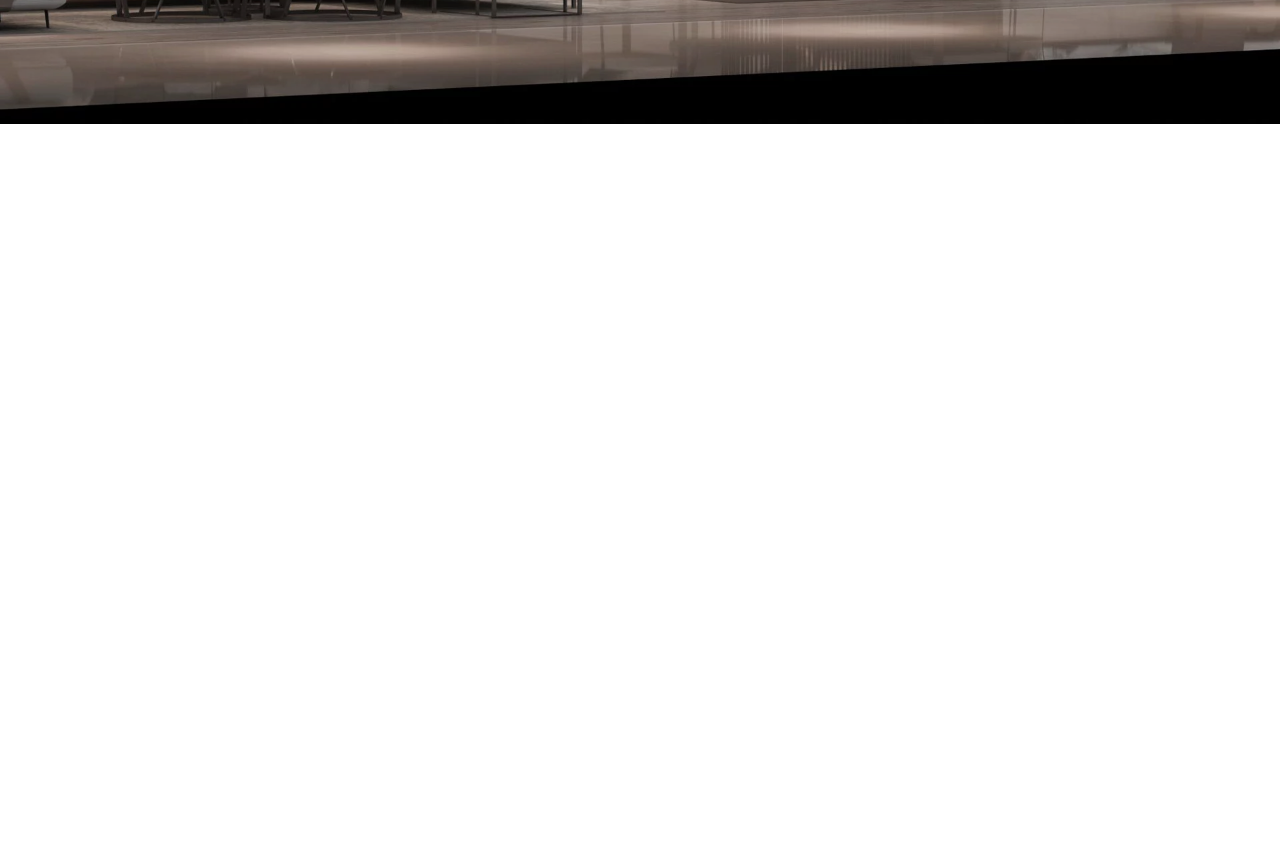
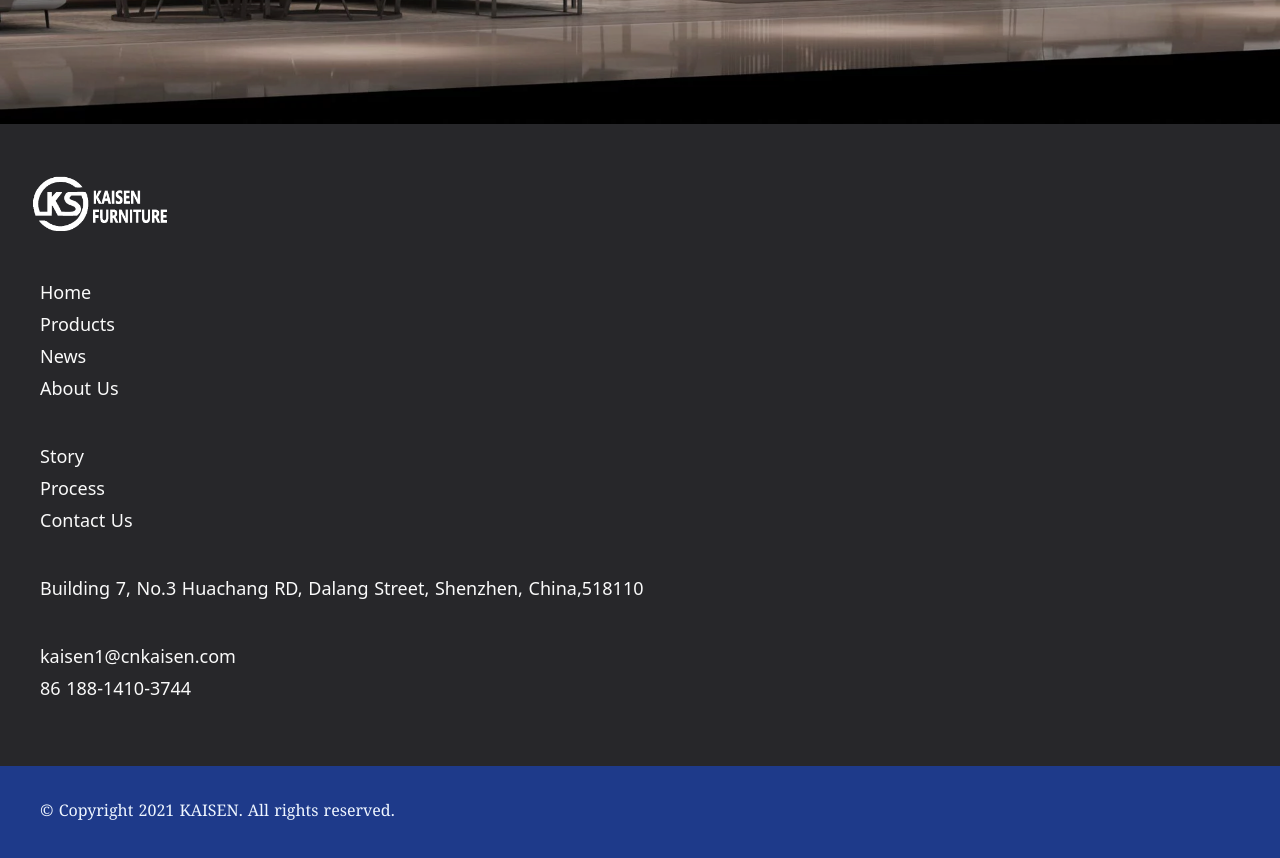
Before and after one commit to JoJoBiscuit/JoJoBiscuit, a Nuxt app: page / in a window 1280 px wide. Shown: the part 7400-8258 px from the top of the page. Before the commit the page ends 7524 px from the top, so only its background shows below. Built offline with nearby package versions, Linux system fonts and the light colour scheme.

Commit message:
完善footer

```diff
--- a/components/common/Foot.vue
+++ /dev/null
@@ -1,13 +0,0 @@
-<template>
-  <div></div>
-</template>
-
-<script>
-export default {
-
-}
-</script>
-
-<style>
-
-</style>
--- /dev/null
+++ b/components/common/Footer.vue
@@ -0,0 +1,65 @@
+<template>
+  <div class="font-sans">
+    <div class="flex flex-col bg-gray-800 text-gray-50 text-lg px-10 pb-16">
+      <div class="mt-10 -m-3">
+        <img src="@/assets/img/logo-light.png" alt="kaisen" class="w-36 h-auto">
+      </div>
+
+      <div class="flex flex-col gap-1 mt-10">
+        <NuxtLink to="/">
+          Home
+        </NuxtLink>
+        <NuxtLink to="/products">
+          Products
+        </NuxtLink>
+        <NuxtLink to="/news">
+          News
+        </NuxtLink>
+        <NuxtLink to="/about">
+          About Us
+        </NuxtLink>
+      </div>
+
+      <div class="flex flex-col gap-1 mt-10">
+        <NuxtLink to="/story">
+          Story
+        </NuxtLink>
+        <NuxtLink to="/process">
+          Process
+        </NuxtLink>
+        <NuxtLink to="/contact">
+          Contact Us
+        </NuxtLink>
+      </div>
+
+      <div class="flex flex-col gap-1 mt-10">
+        <span>
+          Building 7, No.3 Huachang RD, Dalang Street, Shenzhen, China,518110
+        </span>
+      </div>
+
+      <div class="flex flex-col gap-1 mt-10">
+        <span>
+          kaisen1@cnkaisen.com
+        </span>
+        <span>
+          86 188-1410-3744
+        </span>
+      </div>
+    </div>
+
+    <div class="px-10 pt-8 pb-12 bg-blue-900 text-blue-50 font-serif">
+      <span>© Copyright 2021 KAISEN. All rights reserved. </span>
+    </div>
+  </div>
+</template>
+
+<script>
+export default {
+
+}
+</script>
+
+<style>
+
+</style>
--- a/components/index/Contact.vue
+++ b/components/index/Contact.vue
@@ -3,7 +3,7 @@
     <img src="@/assets/img/index-banner-1.jpg" alt="kaisen" class="w-full h-full object-cover">
     <div class="absolute top-0 left-0 w-full h-full bg-black bg-opacity-20 flex items-center">
       <div class="text-white p-10">
-        <h2 class="text-3xl font-medium pt-16">Make your own world with Zolano's premium Italian leather sofas today!</h2>
+        <h2 class="text-2xl font-semibold pt-16">Make your own world with Zolano's premium Italian leather sofas today!</h2>
         <p class="text-base mt-6 mb-12 font-sans">Are you looking for leather sofa manufacturer Sungai Buloh? Visit one of our furniture showrooms near you or contact us for OEM/ODM, or local and international exporting enquiries.</p>
         <button class="bg-white text-blueGray-700 text-xs px-5 py-3 rounded-sm uppercase">Contact Us</button>
       </div>
--- a/layouts/default.vue
+++ b/layouts/default.vue
@@ -1,16 +1,19 @@
 <template>
   <div class="font-serif">
-    <Nav></Nav>
+    <Nav />
     <Nuxt />
+    <Footer />
   </div>
 </template>
 
 <script>
 import Nav from '@/components/common/Nav'
+import Footer from '@/components/common/Footer'
 
 export default {
   components: {
     Nav,
+    Footer,
   },
 }
 </script>
```
